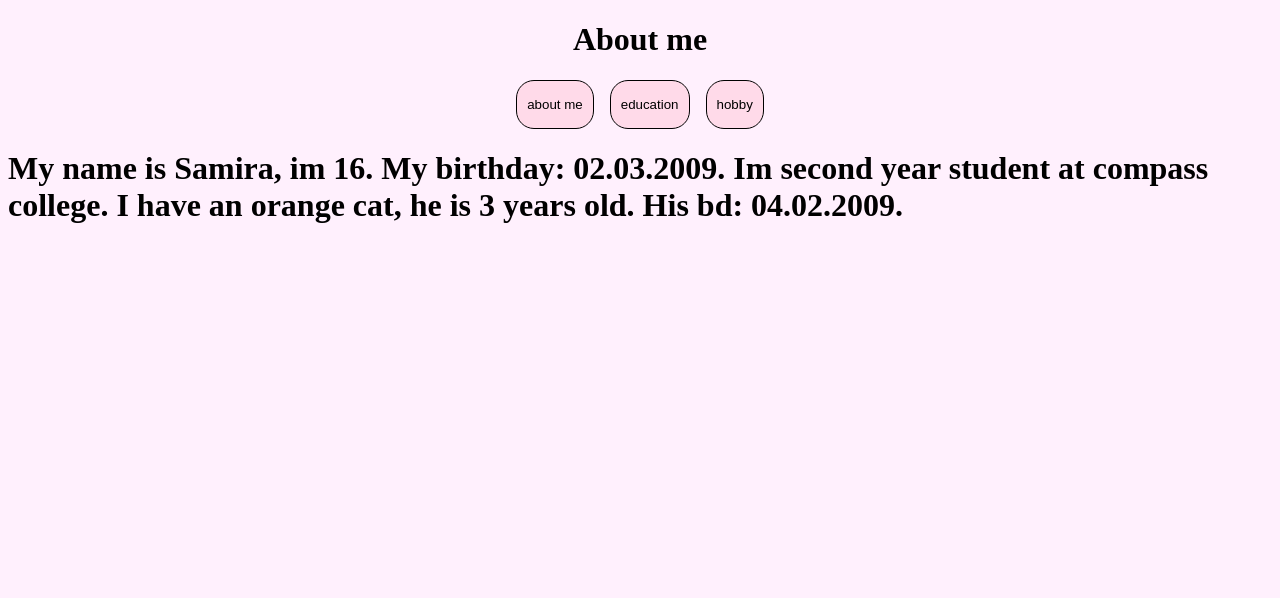
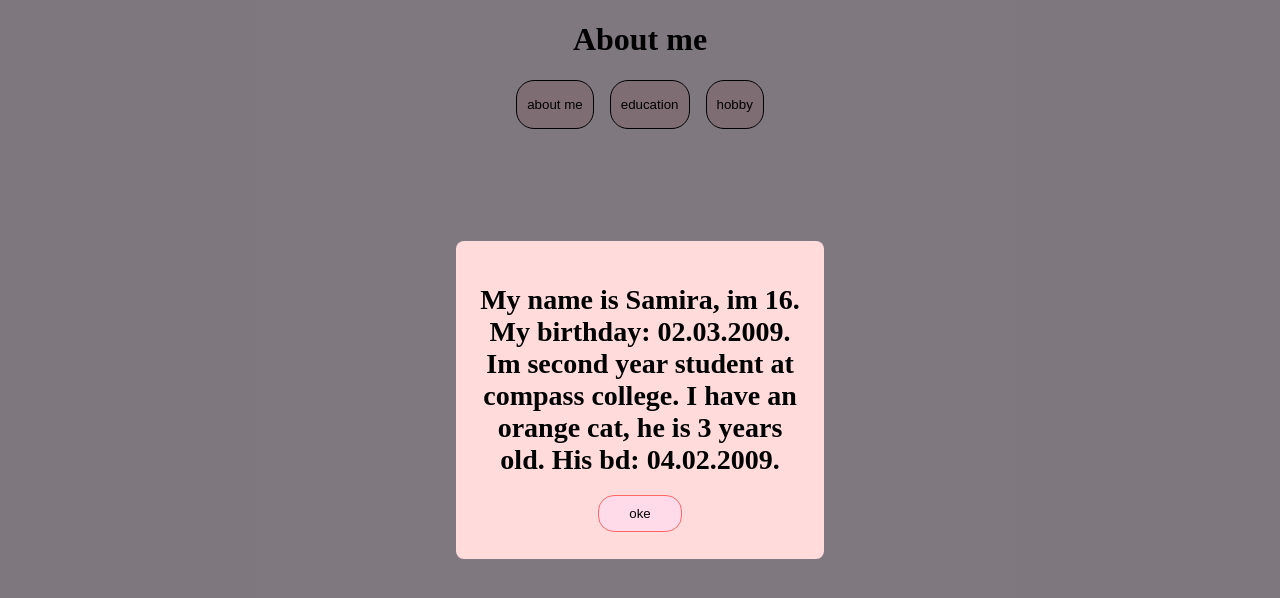
Before and after one commit to smrrvv1/final-project, a plain HTML site: page index.html in a window 1280 px wide. Both pictures are taken after a click on the button "about me". Drawn offline with Linux system fonts and the light colour scheme.

Commit message:
add eduBtn

```diff
--- a/script.js
+++ b/script.js
@@ -1,9 +1,6 @@
 const aboutBtn = document.getElementById('about-btn')
 const eduBtn = document.getElementById('edu-btn')
 const hobbyBtn = document.getElementById('hobby-btn')
-
-const hobbies = ['music', 'it', 'movies', 'cooking']
-
 
 const customAlert = (message) =>{
     const overlay = document.createElement('div');
@@ -18,11 +15,29 @@ const customAlert = (message) =>{
     messageH1.textContent = message;
     contentDiv.append(messageH1);
 
+    const closeButton = document.createElement('button');
+    closeButton.className = 'closeBtn';
+    closeButton.textContent = 'oke';
+    contentDiv.append(closeButton);
 
+    closeButton.addEventListener('click', () =>{
+        overlay.remove();
+    })
+
+    overlay.addEventListener('click', (event) => {
+        if (event.target.className === 'overlay'){
+            overlay.remove();
+        }
+    })
 }
+
+const hobbies = ['music', 'it', 'movies', 'cooking']
 
 
 
 aboutBtn.addEventListener('click', () => {
     customAlert('My name is Samira, im 16. My birthday: 02.03.2009. Im second year student at compass college. I have an orange cat, he is 3 years old. His bd: 04.02.2009.')
 })
+eduBtn.addEventListener('click', () => {
+    customAlert('Im a second year student at compass college, ITB departament.')
+})
--- a/style.css
+++ b/style.css
@@ -37,3 +37,28 @@ body{
     align-items: center;
     justify-content: center;
 }
+.overlay {
+  position: fixed;
+  inset: 0;
+  background: rgba(0, 0, 0, 0.5);
+  display: flex;
+  align-items: center;
+  justify-content: center;
+  z-index: 9999;
+}
+.content {
+  background: #ffdbdb;
+  padding: 24px;
+  width: 320px;
+  height: 270px;
+  border-radius: 8px;
+  text-align: center;
+  font-size: 14px;
+}
+.closeBtn{
+    background-color: rgb(255, 218, 233);
+    color: rgb(0, 0, 0);
+    padding: 10px 30px;
+    border-radius: 16px;
+    border: 1px solid rgb(255, 103, 103);
+}
```
